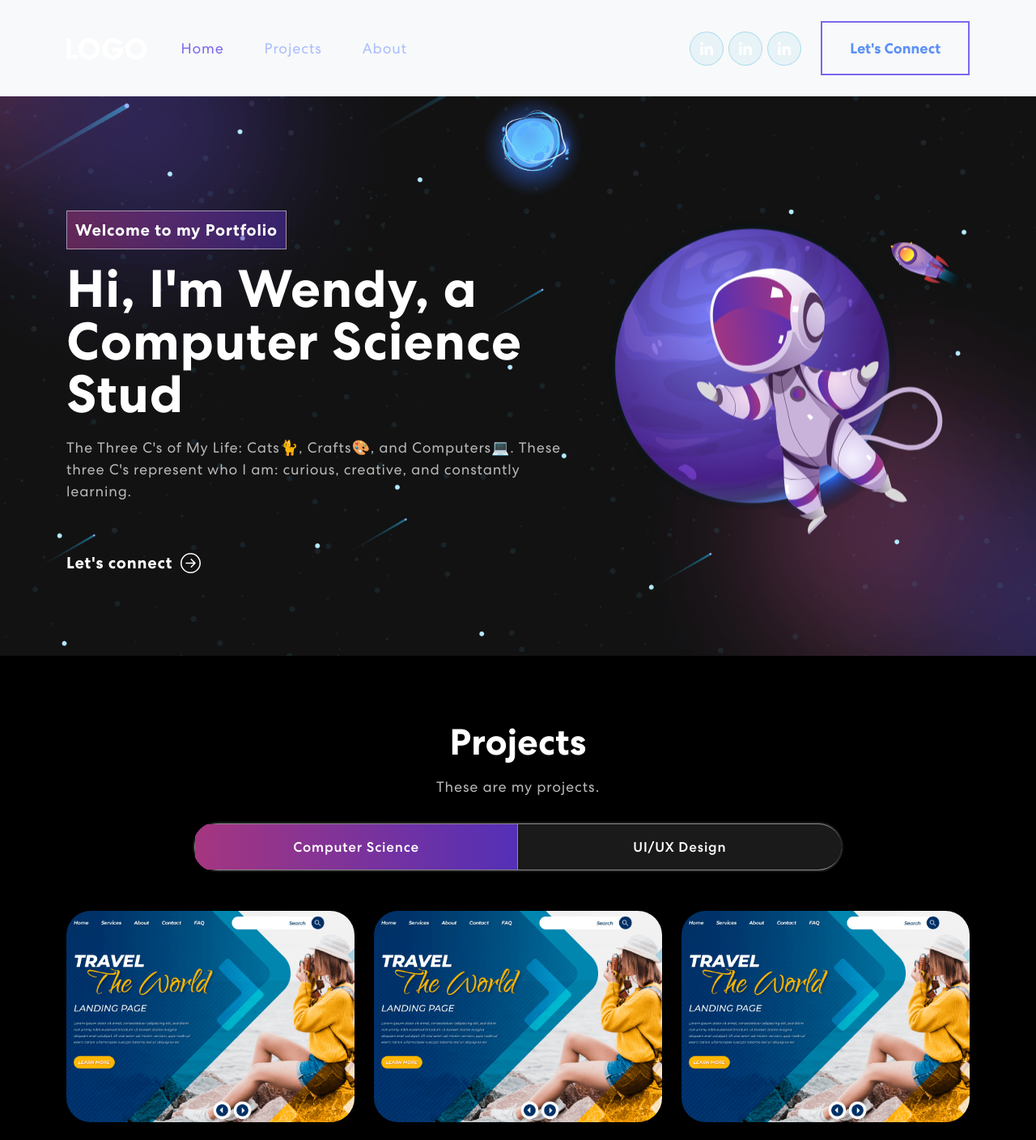
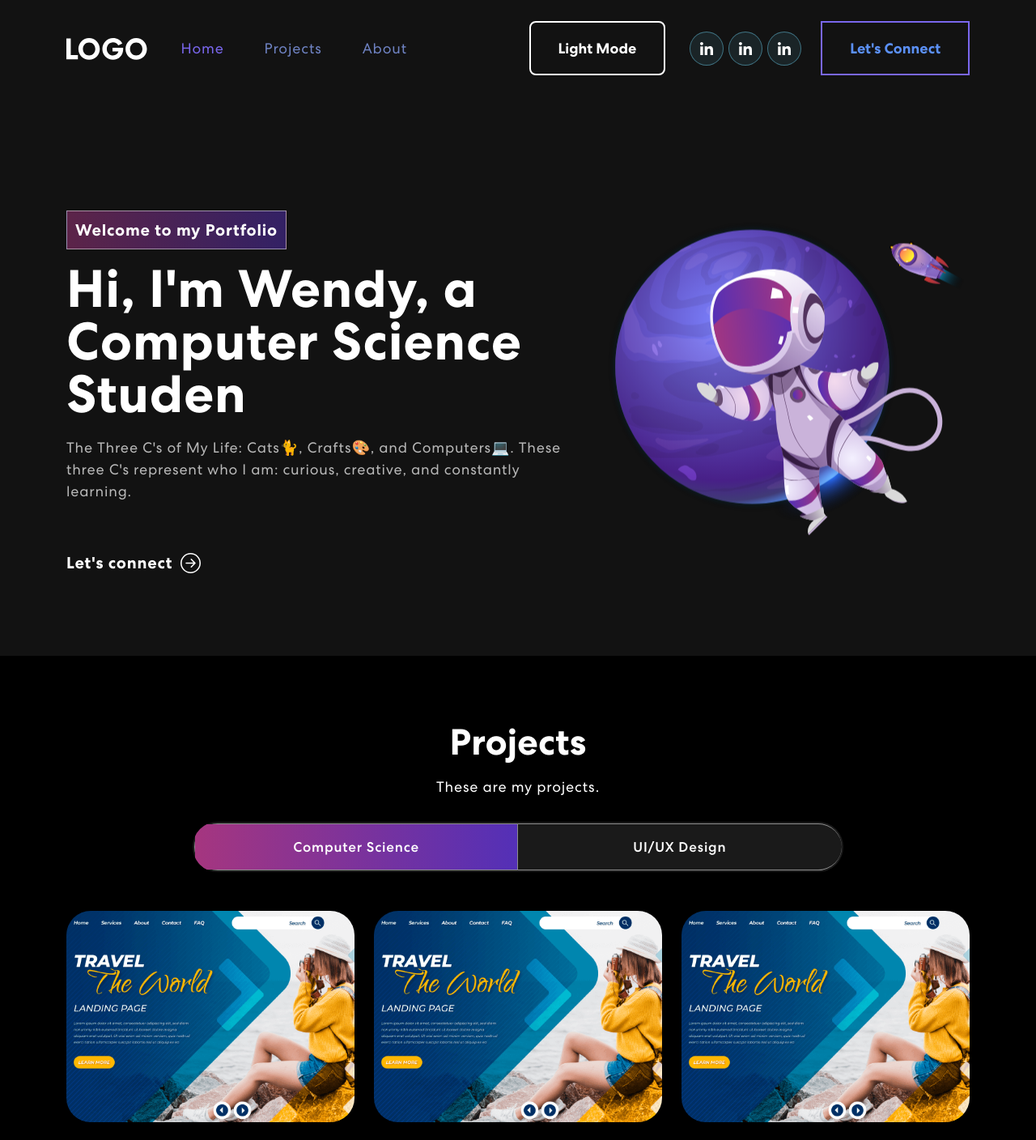
Before and after one commit to Wendyfff0616/My-Portfolio, a React (Create React App) app: page / in a window 1280 px wide. Shown: the top 1408 px of the page at 81% size. Built offline with nearby package versions, Linux system fonts and the light colour scheme.

Commit message:
Light mode added

```diff
--- a/src/App.css
+++ b/src/App.css
@@ -15,7 +15,55 @@
 	font-weight: 400;
 }
 
-/************ Default Css ************/
+/********************************************************
+ * Define CSS Custom Properties（Default = Dark Theme）
+ ********************************************************/
+ :root {
+  --bg-color: #121212;
+  --text-color: #ffffff;
+
+  --navbar-bg: #121212;
+  --navbar-text-color: #ffffff;
+  --navbar-brand-color: #7451EB;
+  --navbar-link-color: #8EA9FF;
+  --navbar-link-hover-color: #7A67EE;
+
+  --button-bg: transparent;
+  --button-text-color: #5B90F6;
+  --button-border-color: #7A67EE;
+  --button-hover-text-color: #7A67EE;
+  --button-hover-bg: #ffffff;
+
+  --project-bg: #000000;
+  --banner-text-color: #B8B8B8;
+}
+
+/********************************************************
+ * Light Theme
+ ********************************************************/
+.light {
+  --bg-color: #ffffff;
+  --text-color: #121212;
+
+  --navbar-bg: #ffffff;
+  --navbar-text-color: #121212;
+  --navbar-brand-color: #7A67EE;
+  --navbar-link-color: #7451EB;
+  --navbar-link-hover-color: #AA367C;
+
+  --button-bg: transparent;
+  --button-text-color: #7A67EE;
+  --button-border-color: #AA367C;
+  --button-hover-text-color: #AA367C;
+  --button-hover-bg: #f5f5f5;
+
+  --project-bg: #f8f8f8;
+  --banner-text-color: #333333;
+}
+
+/********************************************************
+ * Global Styles
+ ********************************************************/
  * {
   margin: 0;
   padding: 0;
@@ -31,8 +79,8 @@ body {
   font-weight: 400;
   overflow-x: hidden;
   position: relative;
-  background-color: #121212 !important;
-  color: #ffffff !important;
+  background-color: var(--bg-color) !important;
+  color: var(--text-color) !important;
   font-family: 'Centra', sans-serif !important;
 }
 
@@ -41,66 +89,58 @@ h1, h2, h3, h4, h5, h6 {
   padding: 0;
   line-height: normal;
 }
-
 p, a, li, button, ul {
   margin: 0;
   padding: 0;
   line-height: normal;
   text-decoration: none;
 }
-
 a:hover {
   text-decoration: none;
 }
-
 img {
   width: 100%;
   height: auto;
 }
-
 button {
   border: 0;
   background-color: transparent;
 }
-
 input:focus, textarea:focus, select:focus {
   outline: none;
 }
-
 @media (min-width:1700px) {
 	main .container {
 		max-width: 100%;
 		padding: 0 150px;
 	}
 }
+p.success { color: green; }
+p.danger { color: red; }
 
-p.success {
-	color: green;
-}
-
-p.danger {
-	color: red;
-}
-/************ Navbar Css ************/
+/********************************************************
+ * Navbar
+ ********************************************************/
  nav.navbar {
   padding: 18px 0;
   position: fixed;
   width: 100%;
   top: 0;
   z-index: 9999;
-  transition:  0.32s ease-in-out;
+  transition: 0.32s ease-in-out;
+  background-color: var(--navbar-bg) !important;
+  color: var(--navbar-text-color) !important;
 }
 nav.navbar.scrolled {
-  padding: 0px 0;
-  background-color: #121212;
+  padding: 0.5rem 0 !important;
 }
 nav.navbar a.navbar-brand {
-    color: #7451EB !important; /* Purple for brand text */
+  color: var(--navbar-brand-color) !important;
   width: 9%;
 }
 nav.navbar .navbar-nav .nav-link.navbar-link {
   font-weight: 400;
-  color: #8EA9FF !important; /* Light Blue for default link */
+  color: var(--navbar-link-color) !important;
   letter-spacing: 0.8px;
   padding: 0 25px;
   font-size: 18px;
@@ -108,28 +148,30 @@ nav.navbar .navbar-nav .nav-link.navbar-link {
 }
 nav.navbar .navbar-nav a.nav-link.navbar-link:hover,
 nav.navbar .navbar-nav a.nav-link.navbar-link.active {
-    color: #7A67EE !important; /* Purple for hover/active links */
+  color: var(--navbar-link-hover-color) !important;
   opacity: 1;
 }
 span.navbar-text {
   display: flex;
   align-items: center;
 }
+
 .social-icon {
   display: inline-block;
   margin-left: 14px;
+  position: relative;
 }
 .social-icon a {
   width: 42px;
   height: 42px;
-    background: rgba(102, 198, 227, 0.1); /* Light Sky Blue background */
+  background: rgba(102, 198, 227, 0.1);
   display: inline-flex;
   border-radius: 50%;
   margin-right: 6px;
   align-items: center;
   justify-content: center;
   line-height: 1;
-    border: 1px solid rgba(102, 198, 227, 0.5); /* Sky Blue border */
+  border: 1px solid rgba(102, 198, 227, 0.5);
 }
 .social-icon a::before {
   content: "";
@@ -142,7 +184,7 @@ span.navbar-text {
   transition: 0.3s ease-in-out;
 }
 .social-icon a:hover::before {
-    background-color: #56D9D9; /* Turquoise on hover */
+  background-color: #56D9D9;
   border: 1px solid #56D9D9;
   transform: scale(1);
 }
@@ -152,17 +194,20 @@ span.navbar-text {
   transition: 0.3s ease-in-out;
 }
 .social-icon a:hover img {
-	filter: brightness(0) saturate(100%) invert(65%) sepia(20%) saturate(500%) hue-rotate(140deg) brightness(90%) contrast(95%);
+  filter: brightness(0) saturate(100%) invert(65%) sepia(20%) saturate(500%)
+    hue-rotate(140deg) brightness(90%) contrast(95%);
 }
+
+/* Right-handside Buttons (Let’s Connect) */
 .navbar-text button {
   font-weight: 700;
-  color: #5B90F6; /* Blue text */
-  border: 2px solid #7A67EE; /* Purple border */
+  color: var(--button-text-color);
+  border: 2px solid var(--button-border-color);
   padding: 18px 34px;
   font-size: 18px;
   margin-left: 18px;
   position: relative;
-	background-color: transparent;
+  background-color: var(--button-bg);
   transition: 0.3s ease-in-out;
 }
 .navbar-text button span {
@@ -173,15 +218,15 @@ span.navbar-text {
   width: 0%;
   height: 100%;
   position: absolute;
-  background-color: #7A67EE; /* Purple highlight */
+  background-color: var(--button-border-color);
   left: 0;
   top: 0;
   z-index: -1;
   transition: 0.3s ease-in-out;
 }
 .navbar-text button:hover {
-  color: #7A67EE; /* Purple text on hover */
-  background-color: #ffffff; /* White background */
+  color: var(--button-hover-text-color);
+  background-color: var(--button-hover-bg);
 }
 .navbar-text button:hover::before {
   content: "";
@@ -199,22 +244,22 @@ nav.navbar .navbar-toggler-icon {
   height: 17px;
   background-image: none;
   position: relative;
-  border-bottom: 2px solid #fff;
+  border-bottom: 2px solid var(--text-color);
   transition: all 300ms linear;
   top: -2px;
 }
 nav.navbar .navbar-toggler-icon:focus {
-	border-bottom: 2px solid #fff;
+  border-bottom: 2px solid var(--text-color);
 }
 nav.navbar .navbar-toggler-icon:after,
 nav.navbar .navbar-toggler-icon:before {
   width: 24px;
   position: absolute;
   height: 2px;
-	background-color: #fff;
+  background-color: var(--text-color);
   top: 0;
   left: 0;
-	content: '';
+  content: "";
   z-index: 2;
   transition: all 300ms linear;
 }
@@ -223,23 +268,24 @@ nav.navbar .navbar-toggler-icon:after {
 }
 nav.navbar .navbar-toggler[aria-expanded="true"] .navbar-toggler-icon:after {
   transform: rotate(45deg);
-	background-color: #fff;
+  background-color: var(--text-color);
   height: 2px;
 }
 nav.navbar .navbar-toggler[aria-expanded="true"] .navbar-toggler-icon:before {
   transform: translateY(8px) rotate(-45deg);
-	background-color: #fff;
+  background-color: var(--text-color);
   height: 2px;
 }
 nav.navbar .navbar-toggler[aria-expanded="true"] .navbar-toggler-icon {
   border-color: transparent;
 }
 
-/************ Banner Css ************/
+/********************************************************
+ * Banner
+ ********************************************************/
 .banner {
   margin-top: 0;
   padding: 260px 0 100px 0;
-  background-image: url('./assets/img/banner-bg.png');
   background-position: top center;
   background-size: cover;
   background-repeat: no-repeat;
@@ -248,7 +294,11 @@ nav.navbar .navbar-toggler[aria-expanded="true"] .navbar-toggler-icon {
   font-weight: 700;
   letter-spacing: 0.8px;
   padding: 8px 10px;
-  background: linear-gradient(90.21deg, rgba(170, 54, 124, 0.5) -5.91%, rgba(74, 47, 189, 0.5) 111.58%);
+  background: linear-gradient(
+    90.21deg,
+    rgba(170, 54, 124, 0.5) -5.91%,
+    rgba(74, 47, 189, 0.5) 111.58%
+  );
   border: 1px solid rgba(255, 255, 255, 0.5);
   font-size: 20px;
   margin-bottom: 16px;
@@ -263,7 +313,7 @@ nav.navbar .navbar-toggler[aria-expanded="true"] .navbar-toggler-icon {
   display: block;
 }
 .banner p {
-  color: #B8B8B8;
+  color: var(--banner-text-color);
   font-size: 18px;
   letter-spacing: 0.8px;
   line-height: 1.5em;
@@ -305,59 +355,23 @@ nav.navbar .navbar-toggler[aria-expanded="true"] .navbar-toggler-icon {
   border-right: 0.08em solid #666;
 }
 
-/************ Skills Css ************/
-.skill {
-  padding: 0 0 50px 0;
-  position: relative;
-}
-.skill-bx {
-  background: #151515;
-  border-radius: 64px;
-  text-align: center;
-  padding: 60px 50px;
-  margin-top: -60px;
-}
-.skill h2 {
-	font-size: 45px;
-	font-weight: 700;
-}
-.skill p {
-    color: #B8B8B8;
-    font-size: 18px;
-    letter-spacing: 0.8px;
-    line-height: 1.5em;
-    margin: 14px 0 75px 0;
-}
-.skill-slider {
-  width: 80%;
-  margin: 0 auto;
-  position: relative;
-}
-.skill-slider .item img {
-  width: 50%;
-  margin: 0 auto 15px auto;
-}
-.background-image-left {
-  top: 28%;
-  position: absolute;
-  bottom: 0;
-  width: 40%;
-  z-index: -4;
-}
-
-/************ Projects Css ************/
+/********************************************************
+ * Projects
+ ********************************************************/
  .project {
   padding: 80px 0;
   position: relative;
-  background-color: black;
+  background-color: var(--project-bg);
 }
+
 .project h2 {
   font-size: 45px;
   font-weight: 700;
   text-align: center;
 }
+
 .project p {
-  color: #B8B8B8;
+  color: var(--project-text-color);
   font-size: 18px;
   letter-spacing: 0.8px;
   line-height: 1.5em;
@@ -365,6 +379,7 @@ nav.navbar .navbar-toggler[aria-expanded="true"] .navbar-toggler-icon {
   text-align: center;
   width: 56%;
 }
+
 .project .nav.nav-pills {
   width: 72%;
   margin: 0 auto;
@@ -373,15 +388,17 @@ nav.navbar .navbar-toggler[aria-expanded="true"] .navbar-toggler-icon {
   overflow: hidden;
   padding: 2px;
 }
+
 .project .nav.nav-pills .nav-item {
   width: 50%;
 }
+
 .project .nav.nav-pills .nav-link {
   background-color: transparent;
   /* top-left, top-right, bottom-right, bottom-left */
   border-radius: 0 50px 50px 0;
   padding: 17px 0;
-  color: #fff;
+  color: var(--project-link-color);
   width: 100%;
   font-size: 17px;
   letter-spacing: 0.8px;
@@ -391,6 +408,7 @@ nav.navbar .navbar-toggler[aria-expanded="true"] .navbar-toggler-icon {
   text-align: center;
   z-index: 0;
 }
+
 .project .nav.nav-pills .nav-link::before {
   content: "";
   position: absolute;
@@ -410,8 +428,8 @@ nav.navbar .navbar-toggler[aria-expanded="true"] .navbar-toggler-icon {
 }
 .project .nav.nav-pills .nav-link.active {
   border: 1px solid rgba(255, 255, 255, 1);
-    /* margin: 2px;  */
 }
+
 .nav-link#projects-tabs-tab-first {
   border: 1px solid rgba(255, 255, 255, 0.5);
   border-radius: 55px 0px 0px 55px;
@@ -424,6 +442,7 @@ nav.navbar .navbar-toggler[aria-expanded="true"] .navbar-toggler-icon {
   border: 1px solid rgba(255, 255, 255, 0.5);
   border-radius: 0 55px 55px 0;
 }
+
 .proj-imgbx {
   position: relative;
   border-radius: 30px;
@@ -468,157 +487,22 @@ nav.navbar .navbar-toggler[aria-expanded="true"] .navbar-toggler-icon {
   font-size: 15px;
   letter-spacing: 0.8px;
 }
-.background-image-right {
-  top: 20%;
-  position: absolute;
-  bottom: 0;
-  width: 35%;
-  right: 0;
-  z-index: -4;
-}
 
-/************ Projects Css ************/
-.contact {
-  background: linear-gradient(90.21deg, #AA367C -5.91%, #4A2FBD 111.58%);
-  padding: 60px 0 200px 0;
-}
-.contact img {
-  width: 92%;
-}
-.contact h2 {
-	font-size: 45px;
-	font-weight: 700;
-  margin-bottom: 30px;
-}
-.contact form input, .contact form textarea {
-  width: 100%;
-  background: rgba(255, 255, 255, 0.1);
-  border: 1px solid rgba(255, 255, 255, 0.5);
-  border-radius: 20px;
-  color: #fff;
-  margin: 0 0 8px 0;
-  padding: 18px 26px;
-  font-weight: 500;
-  font-size: 18px;
-  letter-spacing: 0.8px;
-  transition: 0.3s ease-in-out;
-}
-.contact form input:focus, .contact form textarea:focus {
-  background: rgba(255, 255, 255, 1);
-  color: #121212;
-}
-.contact form input::placeholder, .contact form textarea::placeholder {
-  font-size: 16px;
-  font-weight: 400;
-  color: #fff;
-}
-.contact form input:focus::placeholder, .contact form textarea:focus::placeholder {
-  color: #121212;
-  opacity: 0.8;
-}
-.contact form button {
-  font-weight: 700;
-  color: #000;
-  background-color: #fff;
-  padding: 14px 48px;
-  font-size: 18px;
-  margin-top: 25px;
-  border-radius: 0;
-  position: relative;
-  transition: 0.3s ease-in-out;
-}
-.contact form button span {
-  z-index: 1;
-  position: relative;
-}
-.contact form button:hover {
-  color: #fff;
-}
-.contact form button::before {
-  content: "";
-  background: #121212;
-  width: 0;
-  height: 100%;
-  position: absolute;
-  top: 0;
-  left: 0;
-  z-index: 0;
-  transition: 0.3s ease-in-out;
-}
-.contact form button:hover::before {
-  width: 100%;
-}
 
-/************ Footer Css ************/
+/********************************************************
+ * Footer
+ ********************************************************/
 .footer {
   padding: 0 0 50px 0;
-  background-image: url('./assets/img/footer-bg.png');
   background-position: center center;
   background-size: cover;
   background-repeat: no-repeat;
 }
-.newsletter-bx {
-  background: #FFFFFF;
-  border-radius: 55px;
-  color: #121212;
-  padding: 85px 125px;
-  margin-bottom: 80px;
-  margin-top: -122px;
-}
-.newsletter-bx h3 {
-  font-weight: 700;
-  letter-spacing: 0.5px;
-  line-height: 1.2em;
-}
-.new-email-bx {
-  background: #fff;
-  padding: 5px;
-  border-radius: 20px;
-  position: relative;
-  z-index: 0;
-  display: flex;
-  align-items: center;
-}
-.new-email-bx::before {
-  content: "";
-  background: linear-gradient(90.21deg, #AA367C -5.91%, #4A2FBD 111.58%);
-  border-radius: 20px;
-  position: absolute;
-  z-index: -1;
-  top: -1px;
-  left: -1px;
-  bottom: -1px;
-  right: -1px;
-}
-.new-email-bx::after {
-  content: "";
-  background: #fff;
-  border-radius: 20px;
-  position: absolute;
-  z-index: -1;
-  top: 0;
-  left: 0;
-  bottom: 0;
-  right: 0;
-}
-.new-email-bx input {
-  width: 100%;
-  color: #121212;
-  font-weight: 500;
-  background: transparent;
-  border: 0;
-  padding: 0 15px;
-}
-.new-email-bx button {
-  background: linear-gradient(90.21deg, #AA367C -5.91%, #4A2FBD 111.58%);
-  padding: 20px 65px;
-  color: #fff;
-  font-weight: 500;
-  letter-spacing: 0.5px;
-  border-radius: 18px;
-}
 .footer img {
   width: 26%;
+}
+.footer .social-icon {
+  margin-top: 20px;
 }
 .footer p {
   font-weight: 400;
--- a/src/App.js
+++ b/src/App.js
@@ -1,21 +1,34 @@
-import logo from './logo.svg';
+import { useState, useEffect } from "react";
 import './App.css';
 import 'bootstrap/dist/css/bootstrap.min.css';
 import { Navbar } from "./components/NavBar";
 import { Banner } from "./components/Banner";
-// import { Skills } from "./components/Skills";
 import { Projects } from "./components/Projects";
-// import { Contact } from "./components/Contact";
 import { Footer } from "./components/Footer";
 
 function App() {
+  // 1. 在App里定义主题状态
+  const [theme, setTheme] = useState("dark");
+
+  // 2. 切换函数
+  const toggleTheme = () => {
+    setTheme((prev) => (prev === "dark" ? "light" : "dark"));
+  };
+
+  // 3. 如果想用“给 body 加类名”的方式切换CSS变量
+  //    可以在 useEffect 里监听 theme 改变
+  useEffect(() => {
+    document.body.classList.remove("dark", "light");
+    document.body.classList.add(theme);
+  }, [theme]);
+
   return (
     <div className="App">
-      <Navbar />
+      {/* 把 theme 和 toggleTheme 传给 Navbar */}
+      <Navbar theme={theme} onToggleTheme={toggleTheme} />
+
       <Banner />
-      {/* {/* <Skills /> */}
       <Projects />
-      {/* <Contact /> */}
       <Footer />
     </div>
   );
--- a/src/components/Footer.js
+++ b/src/components/Footer.js
@@ -16,7 +16,7 @@ export const Footer = () => {
                             <a href="#behance"><img src={navIcon1} alt="Behance"/></a>
                             <a href="#email"><img src={navIcon1} alt="Email"/></a>
                         </div>
-                        <p>CopyRight 2024. All Right Reserved </p>
+                        <p>CopyRight 2024. Wendy Fan. All Right Reserved </p>
                     </Col>
                 </Row>
             </Container>
--- a/src/components/NavBar.js
+++ b/src/components/NavBar.js
@@ -4,7 +4,7 @@ import logo from '../assets/img/logo.svg';
 import navIcon1 from '../assets/img/nav-icon1.svg';
 
 
-export const Navbar = () => {
+export const Navbar = ({ theme, onToggleTheme }) => {
   const [activeLink, setActiveLink] = useState("home"); // Initial state is "home"
   const [scrolled, setScrolled] = useState(false);
 
@@ -29,7 +29,12 @@ export const Navbar = () => {
   },[]); // Empty dependency array ensures this effect runs once after the component is mounted
 
   return (
-    <BootstrapNavbar expand="lg" bg="light" variant="light" className={scrolled ? "scrolled": ""}>
+    <BootstrapNavbar
+      expand="lg"
+      bg={theme}
+      variant={theme}
+      className={scrolled ? "scrolled" : ""}
+    >
      <Container>
 
       <BootstrapNavbar.Brand href="#home">
@@ -65,6 +70,20 @@ export const Navbar = () => {
 
         {/* Right-aligned section */}
         <span className="navbar-text">
+          <button
+              className="theme-toggle-btn"
+              onClick={onToggleTheme}
+              style={{
+                marginRight: "1rem",
+                background: "transparent",
+                border: "2px solid #fff",
+                borderRadius: "8px",
+                color: "#fff"
+              }}
+            >
+              {theme === "dark" ? "Light Mode" : "Dark Mode"}
+            </button>
+
           <div className="social-icon">
             <a href="#linkedin">
                 <img
```
Also changed, not shown: src/components/Contact.js (deleted), src/components/MailchimpForm.js (deleted), src/components/Newsletter.js (deleted), src/components/Skills.js (deleted). Lines whose indentation alone changed are shown as unchanged.
